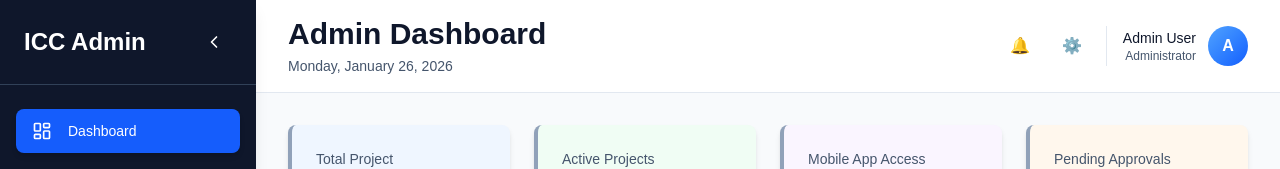
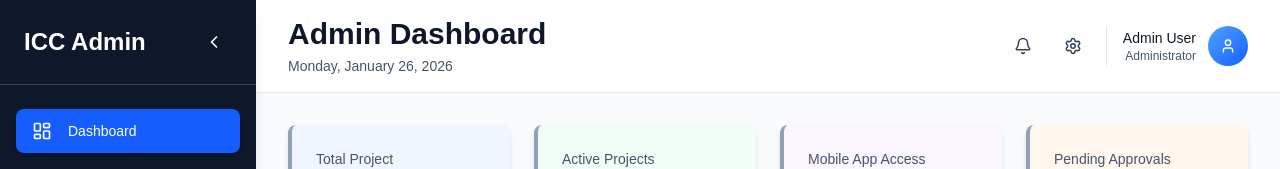
Before and after one commit to Aakashwije/ICC_PROCURAX_ADMIN_DASHBOARD, a Next.js app: page /dashboard in a window 1280 px wide. Shown: the top 169 px of the page. Built offline with nearby package versions, Linux system fonts and the light colour scheme.

Commit message:
Update Header.tsx

```diff
--- a/src/components/Header.tsx
+++ b/src/components/Header.tsx
@@ -1,4 +1,6 @@
 'use client';
+
+import { Bell, Settings, User } from "lucide-react";
 
 export default function Header() {
   const getCurrentDate = () => {
@@ -19,15 +21,27 @@ export default function Header() {
           <p className="text-sm text-slate-600 mt-1">{getCurrentDate()}</p>
         </div>
         <div className="flex items-center gap-4">
-          <button className="p-2 hover:bg-slate-100 rounded-lg transition">🔔</button>
-          <button className="p-2 hover:bg-slate-100 rounded-lg transition">⚙️</button>
+          <button
+            aria-label="Notifications"
+            className="p-2 hover:bg-slate-100 rounded-lg transition"
+          >
+            <Bell size={18} className="text-slate-700" />
+          </button>
+
+          <button
+            aria-label="Settings"
+            className="p-2 hover:bg-slate-100 rounded-lg transition"
+          >
+            <Settings size={18} className="text-slate-700" />
+          </button>
+
           <div className="flex items-center gap-3 pl-4 border-l border-slate-200">
             <div className="text-right">
               <p className="text-sm font-medium text-slate-900">Admin User</p>
               <p className="text-xs text-slate-600">Administrator</p>
             </div>
             <div className="w-10 h-10 bg-linear-to-br from-blue-400 to-blue-600 rounded-full flex items-center justify-center text-white font-bold">
-              A
+              <User size={16} />
             </div>
           </div>
         </div>
```
